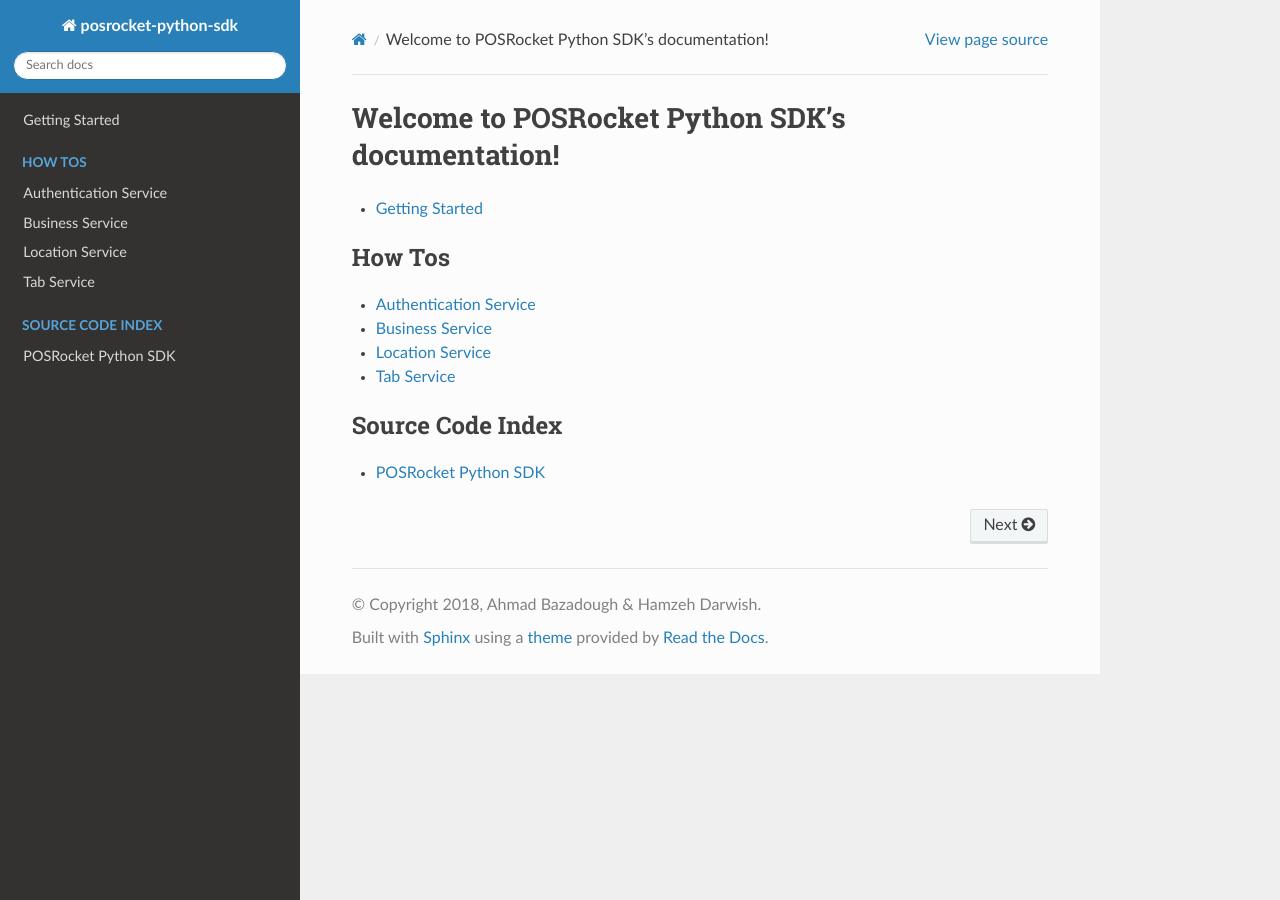
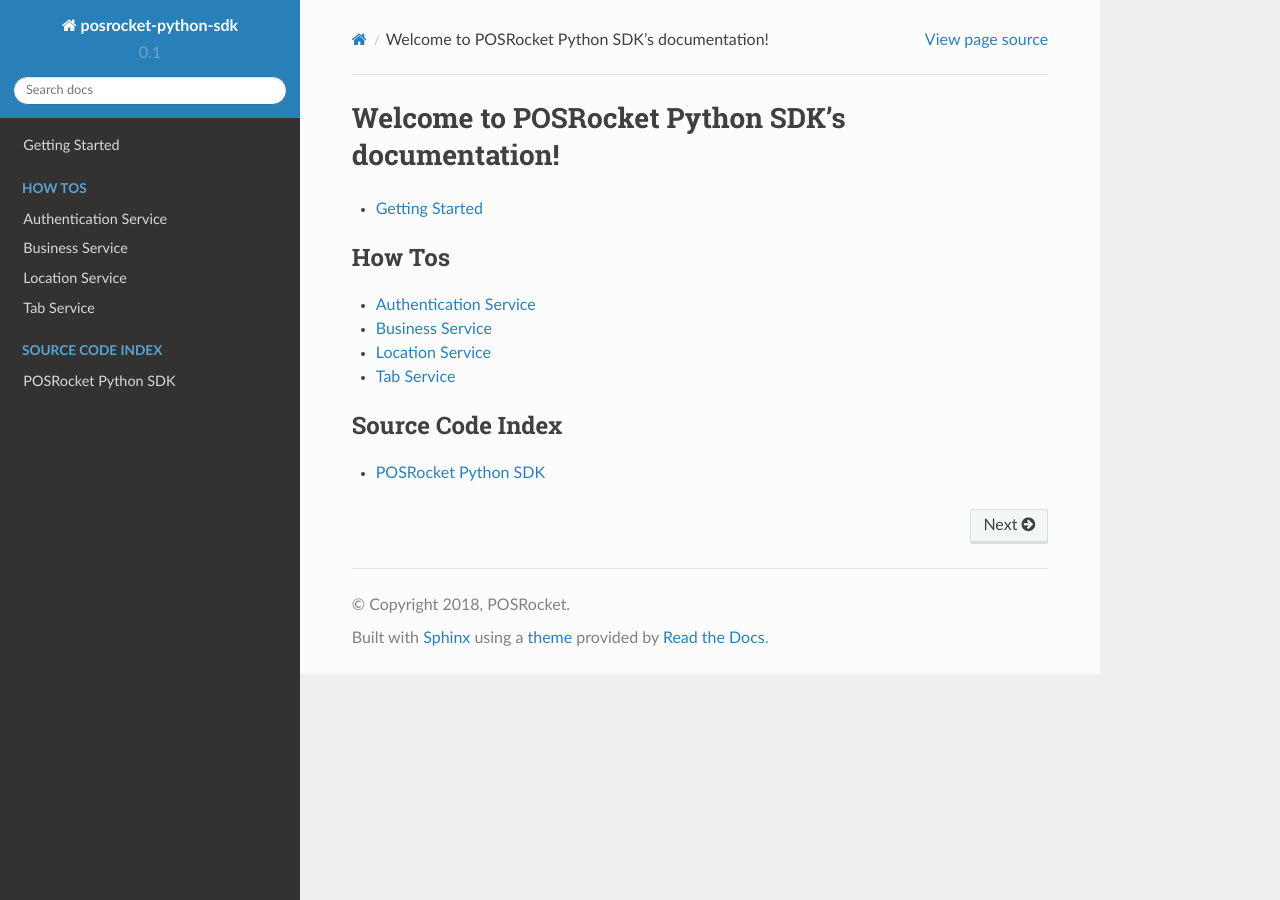
Before and after one commit to posrocket/posrocket-python-sdk, a Sphinx documentation site: the page built from docs/source/index.rst, in a window 1280 px wide. Built offline with Sphinx 7.4.7 and the Read the Docs theme 2.0.0, drawn with Linux system fonts in a browser that asks for light colours.

Commit message:
Changed Copyright

```diff
--- a/docs/source/conf.py
+++ b/docs/source/conf.py
@@ -20,13 +20,13 @@
 # -- Project information -----------------------------------------------------
 
 project = u'posrocket-python-sdk'
-copyright = u'2018, Ahmad Bazadough & Hamzeh Darwish'
+copyright = u'2018, POSRocket'
 author = u'Ahmad Bazadough & Hamzeh Darwish'
 
 # The short X.Y version
-version = u''
+version = u'0.1'
 # The full version, including alpha/beta/rc tags
-release = u'0.0.1'
+release = u'0.1.0'
 
 
 # -- General configuration ---------------------------------------------------
```
